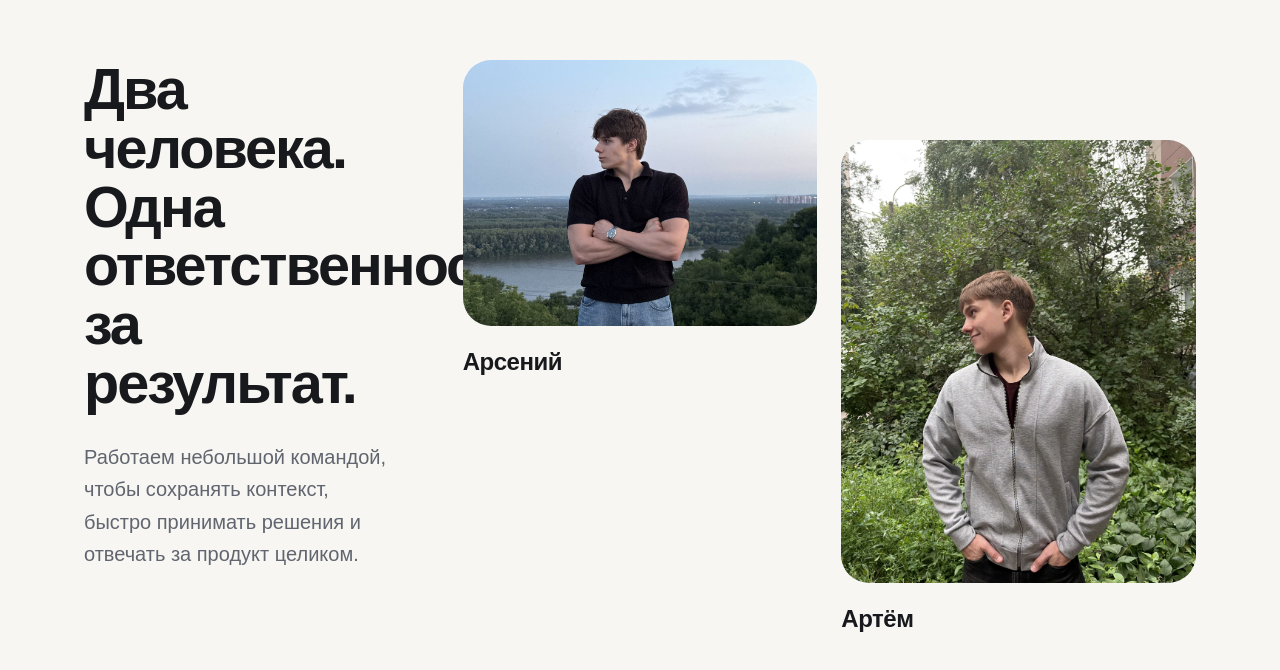
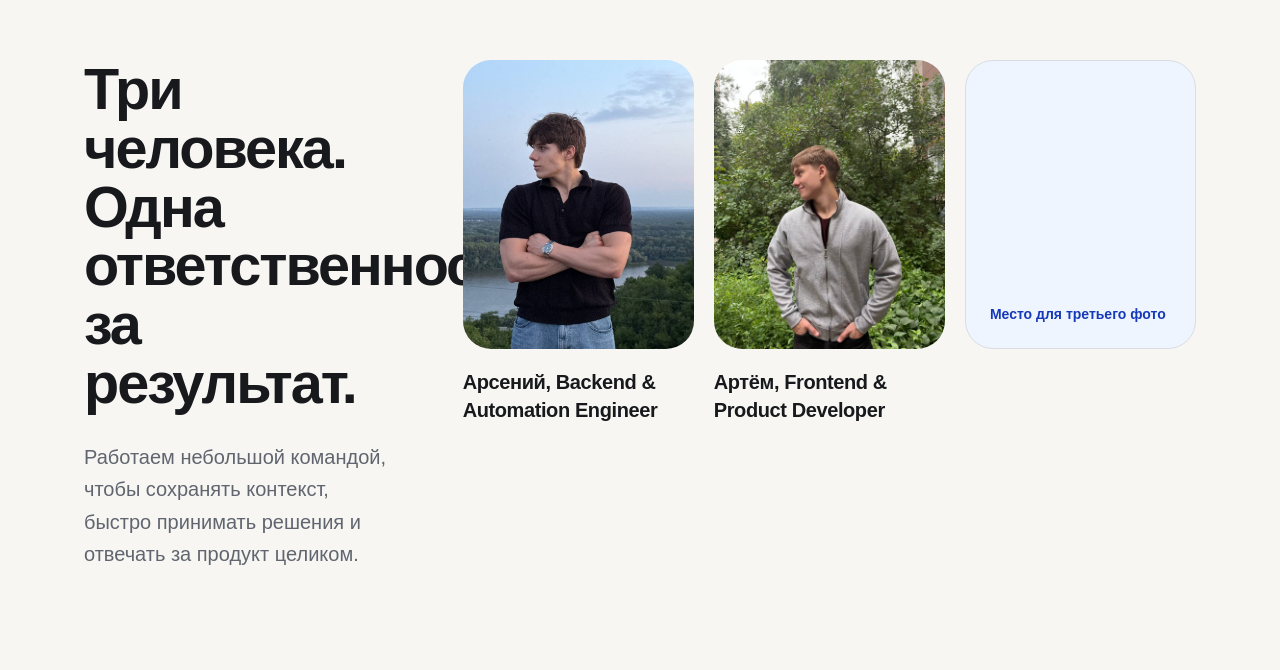
Before and after one commit to Kaaai69/nyraflow, a Next.js app: page / in a window 1280 px wide. Shown: the part 5661-6331 px from the top of the page. Built offline with nearby package versions, Linux system fonts and the light colour scheme.

Commit message:
feat: expand team section to three slots

```diff
--- a/components/home/TeamSection.tsx
+++ b/components/home/TeamSection.tsx
@@ -19,36 +19,28 @@ export default function TeamSection() {
           </p>
         </header>
 
-        <div className="grid gap-10 md:grid-cols-2 lg:col-span-8 lg:gap-6">
-          {content.items.map((member, index) => (
-            <article key={member.id} className={index === 1 ? "md:mt-20" : ""}>
-              <div
-                className={`overflow-hidden rounded-media bg-surface-blue ${
-                  index === 0 ? "aspect-[4/3]" : "aspect-[4/5]"
-                }`}
-              >
+        <div className="grid min-w-0 gap-8 md:grid-cols-2 lg:col-span-8 xl:grid-cols-3 xl:gap-5">
+          {content.items.map((member) => (
+            <article key={member.id} className="min-w-0">
+              <div className="aspect-[4/5] overflow-hidden rounded-media bg-surface-blue">
                 <Image
-                  src={member.photo.src}
-                  alt={member.photo.alt}
-                  width={member.photo.width}
-                  height={member.photo.height}
+                  {...member.photo}
                   sizes="(max-width: 767px) 100vw, (max-width: 1024px) 50vw, 34vw"
-                  className="h-full w-full object-cover saturate-[0.82] contrast-[1.02]"
+                  className="h-full w-full object-cover"
                 />
               </div>
-              <h3 className="mt-5 text-2xl font-semibold tracking-[-0.02em]">
-                {member.name}
+              <h3 className="mt-5 text-xl font-semibold leading-snug tracking-[-0.02em]">
+                {`${member.name}, ${member.role}`}
               </h3>
-              {member.isRoleConfirmed ? (
-                <>
-                  <p className="mt-2 font-medium text-blue-deep">{member.role}</p>
-                  <p className="mt-4 text-base leading-relaxed text-text-secondary">
-                    {member.description}
-                  </p>
-                </>
-              ) : null}
             </article>
           ))}
+          <article className="min-w-0" aria-label="Место для третьего фото">
+            <div className="flex aspect-[4/5] items-end rounded-media border border-line bg-surface-blue p-6">
+              <p className="text-sm font-semibold text-blue-deep">
+                Место для третьего фото
+              </p>
+            </div>
+          </article>
         </div>
       </SectionContainer>
     </section>
--- a/content/home.ts
+++ b/content/home.ts
@@ -52,8 +52,6 @@ type TeamMember = {
   id: string;
   name: string;
   role: string;
-  description: string;
-  isRoleConfirmed: boolean;
   photo: ImageAsset;
 };
 
@@ -265,17 +263,14 @@ export const homeContent = {
   },
   team: {
     id: "team",
-    title: "Два человека. Одна ответственность за результат.",
+    title: "Три человека. Одна ответственность за результат.",
     description:
       "Работаем небольшой командой, чтобы сохранять контекст, быстро принимать решения и отвечать за продукт целиком.",
     items: [
       {
         id: "arseniy",
         name: "Арсений",
-        role: "Стратегия и дизайн",
-        description:
-          "Отвечает за исследование, структуру и визуальную систему. Помогает превратить разрозненные идеи в продукт, который ясно объясняет ценность.",
-        isRoleConfirmed: false,
+        role: "Backend & Automation Engineer",
         photo: {
           src: "/images/team/arseniy.jpg",
           alt: "Арсений",
@@ -286,10 +281,7 @@ export const homeContent = {
       {
         id: "artem",
         name: "Артём",
-        role: "Разработка и автоматизация",
-        description:
-          "Отвечает за техническую архитектуру, интеграции и запуск. Собирает устойчивую основу и связывает продукт с процессами бизнеса.",
-        isRoleConfirmed: false,
+        role: "Frontend & Product Developer",
         photo: {
           src: "/images/team/artem.jpg",
           alt: "Артём",
```
Also changed, not shown: .superpowers/sdd/task-2-report.md (added), 2 other files (tests, documents, lock files or other folders).
